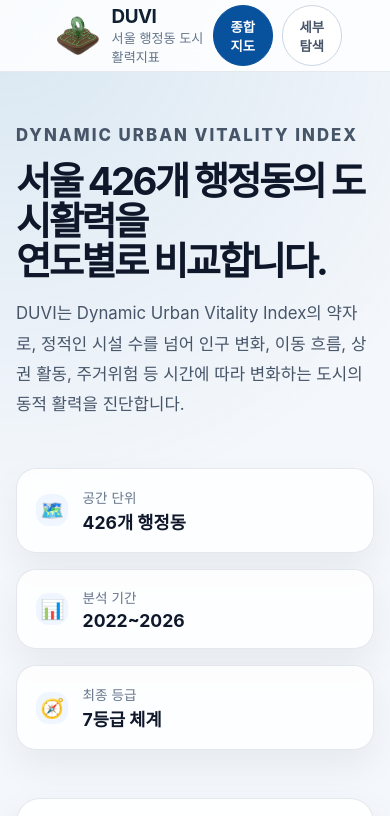
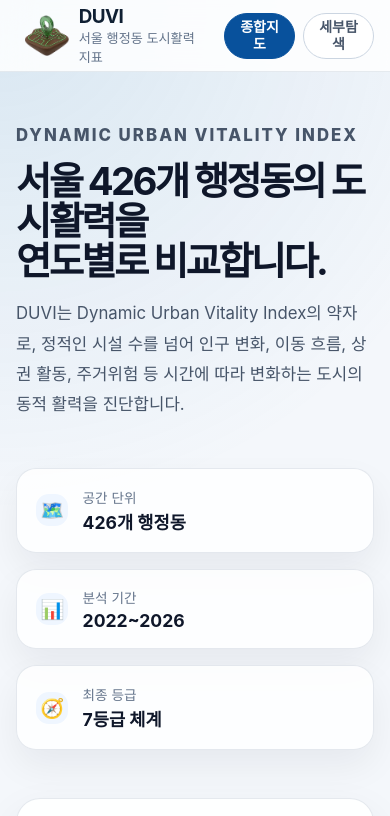
Before and after one commit to sy0038500/DUVI-web, a React (Vite) app: page / in a window 390 px wide. Shown: the top 816 px of the page. Built offline with nearby package versions, Linux system fonts and the light colour scheme.

Commit message:
fix: header padding

```diff
--- a/src/App.css
+++ b/src/App.css
@@ -1135,3 +1135,46 @@ html {
     flex-direction: column;
   }
 }
+
+@media (max-width: 480px) {
+  .site-header {
+    padding: 14px 16px;
+    gap: 12px;
+  }
+
+  .brand {
+    gap: 10px;
+    min-width: 0;
+  }
+
+  .brand img {
+    width: 44px;
+    height: 44px;
+  }
+
+  .brand h1,
+  .brand-title {
+    font-size: 22px;
+    line-height: 1.05;
+  }
+
+  .brand p,
+  .brand-subtitle {
+    font-size: 13px;
+    line-height: 1.25;
+  }
+
+  .header-actions {
+    gap: 8px;
+  }
+
+  .header-actions button {
+    width: auto;
+    min-width: 58px;
+    height: 46px;
+    padding: 0 12px;
+    border-radius: 999px;
+    font-size: 14px;
+    line-height: 1.2;
+  }
+}
```
